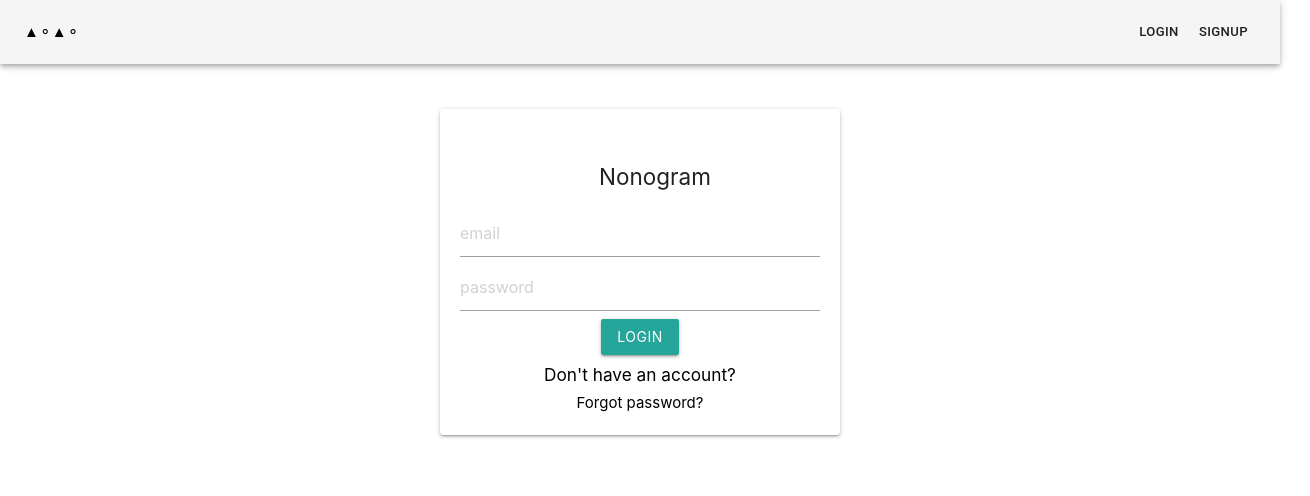
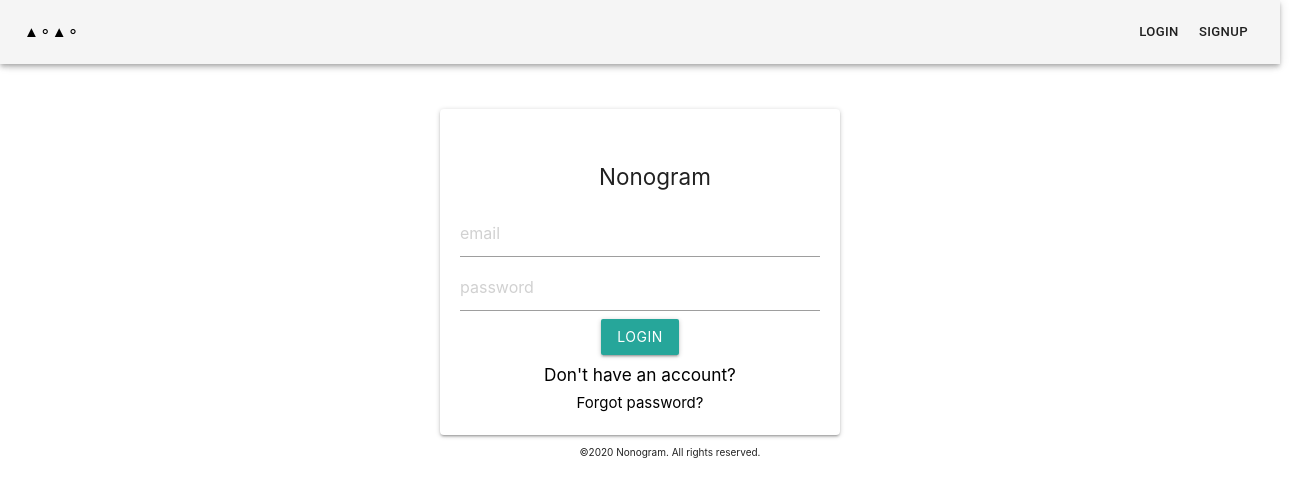
Before and after one commit to sibiar600/nonogram, a React (Create React App) app in the folder client/: page /login in a window 1280 px wide. Shown: the top 496 px of the page, 1310 px wide, since content can reach past the window. Built offline with nearby package versions, Linux system fonts and the light colour scheme.

Commit message:
sadfsadf

```diff
--- a/client/src/App.css
+++ b/client/src/App.css
@@ -97,3 +97,12 @@ h2 {
   display: flex;
   align-items: center;
 }
+
+.footer {
+  bottom: 0;
+  width: 100%;
+  height: 2.5rem;
+  font-size: 10px;
+  text-align: center;
+  margin-left: 2rem;
+}
--- a/client/src/App.js
+++ b/client/src/App.js
@@ -12,6 +12,7 @@ import SubscribedUserPosts from './components/screens/SubscribedUserPosts'
 import {reducer, initialState} from './reducers/userReducer'
 import Reset from './components/screens/Reset';
 import NewPassword from './components/screens/NewPassword';
+import Footer from './components/Footer';
 
 
 export const UserContext = createContext()
@@ -63,7 +64,7 @@ function App() {
           <NewPassword />
         </Route>
     </UserContext.Provider>
-
+    <Footer />
     </>
   );
 }
--- /dev/null
+++ b/client/src/components/Footer.js
@@ -0,0 +1,17 @@
+import { Typography } from '@material-ui/core'
+import React from 'react'
+import '../App.css'
+
+
+const Footer = () => {
+    return (
+        <>
+            <div className='footer'>
+                ©2020 Nonogram. All rights reserved.
+            </div>
+
+        </>
+    )
+}
+
+export default Footer
```
